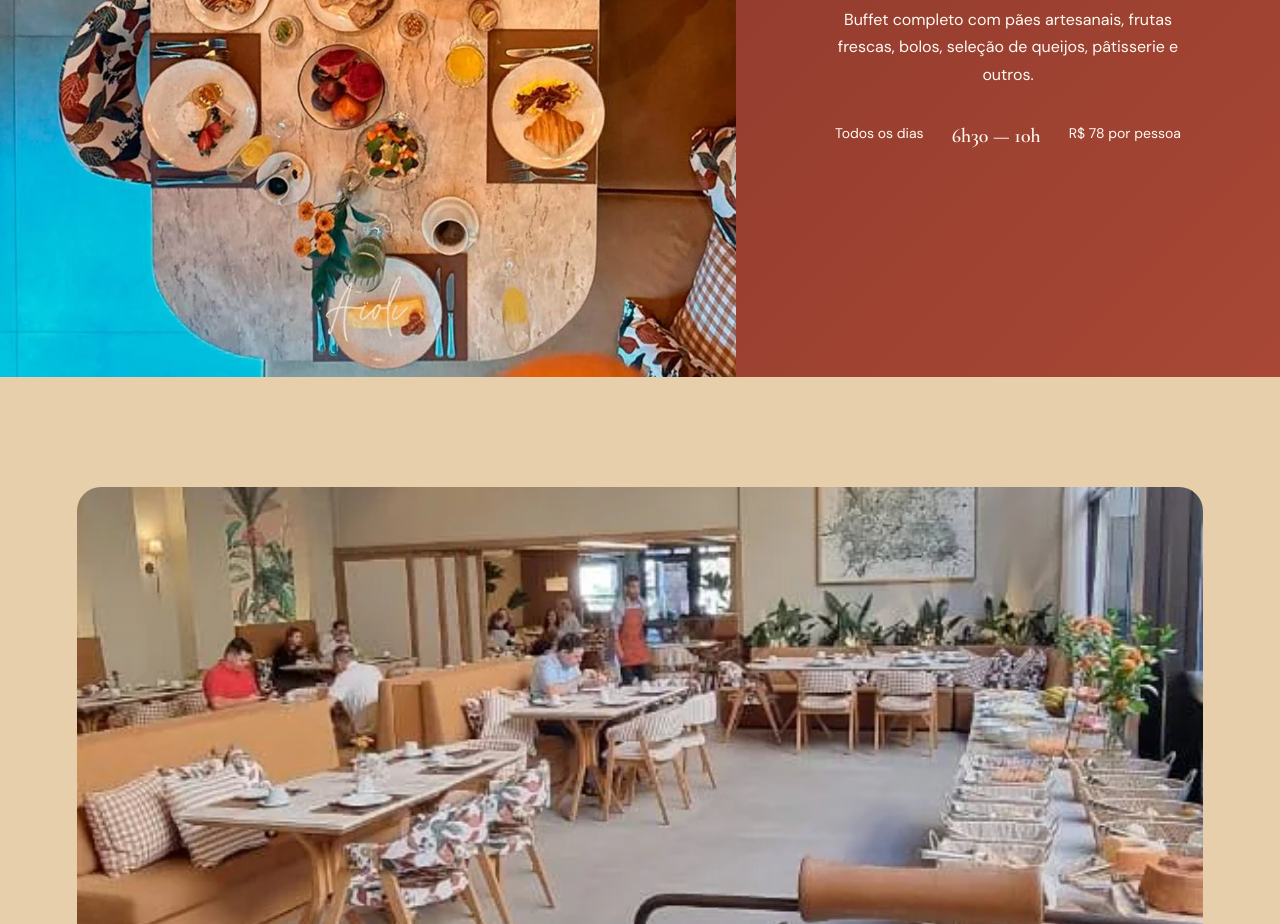
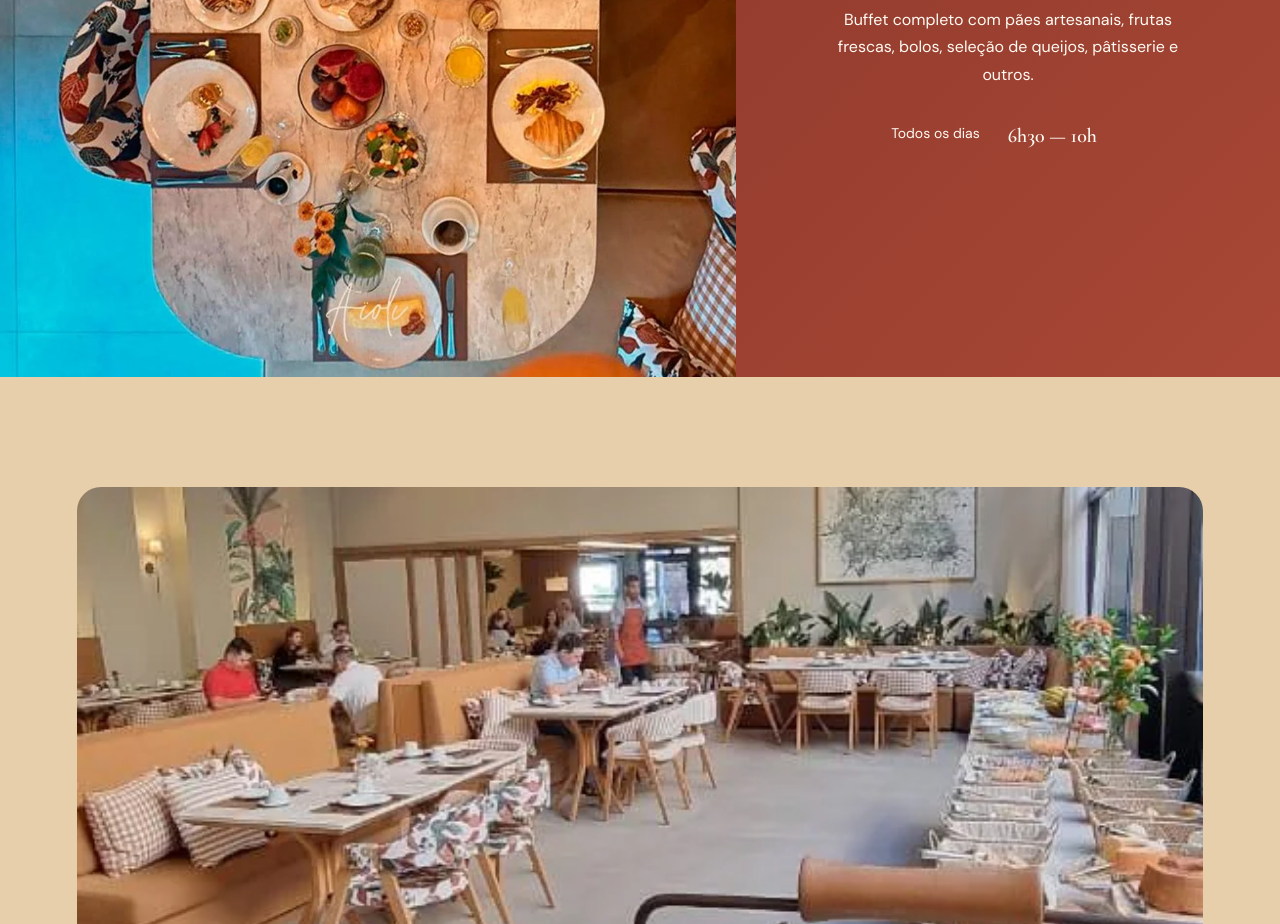
Before and after one commit to casaitaliana/aioli, a plain HTML site: page index.html in a window 1280 px wide. Shown: the part 6260-7184 px from the top of the page. Drawn offline with nearby package versions, Linux system fonts and the light colour scheme.

Commit message:
café da manhã

```diff
--- a/index.html
+++ b/index.html
@@ -176,7 +176,7 @@
         <p class="section-kicker">Café da manhã</p>
         <h2>Comece o dia com calma.</h2>
         <p>Buffet completo com pães artesanais, frutas frescas, bolos, seleção de queijos, pâtisserie e outros.</p>
-        <div class="breakfast-meta"><span>Todos os dias</span><strong>6h30 — 10h</strong><span>R$ 78 por pessoa</span></div>
+        <div class="breakfast-meta"><span>Todos os dias</span><strong>6h30 — 10h</strong><span></span></div>
       </div>
     </section>
 
```
